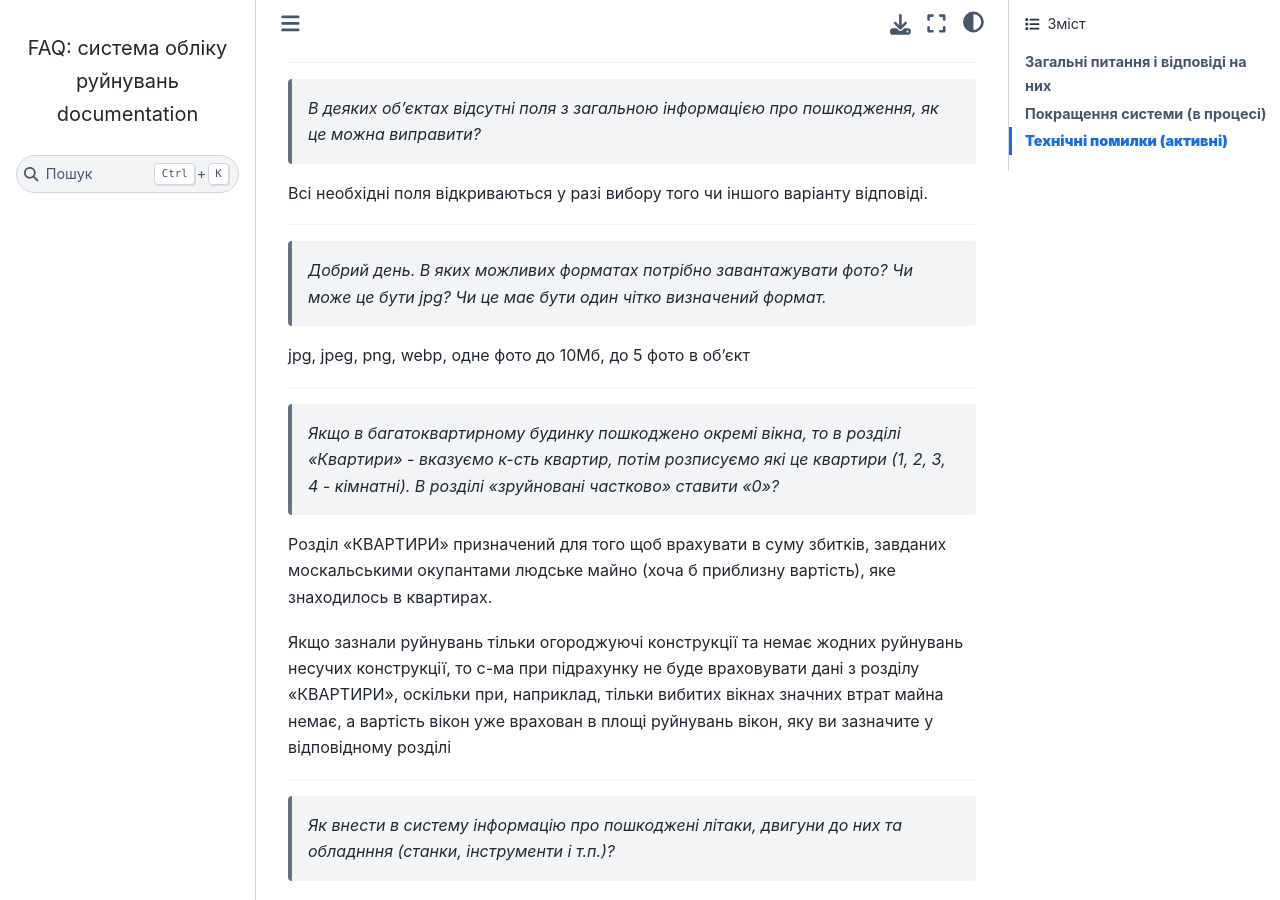
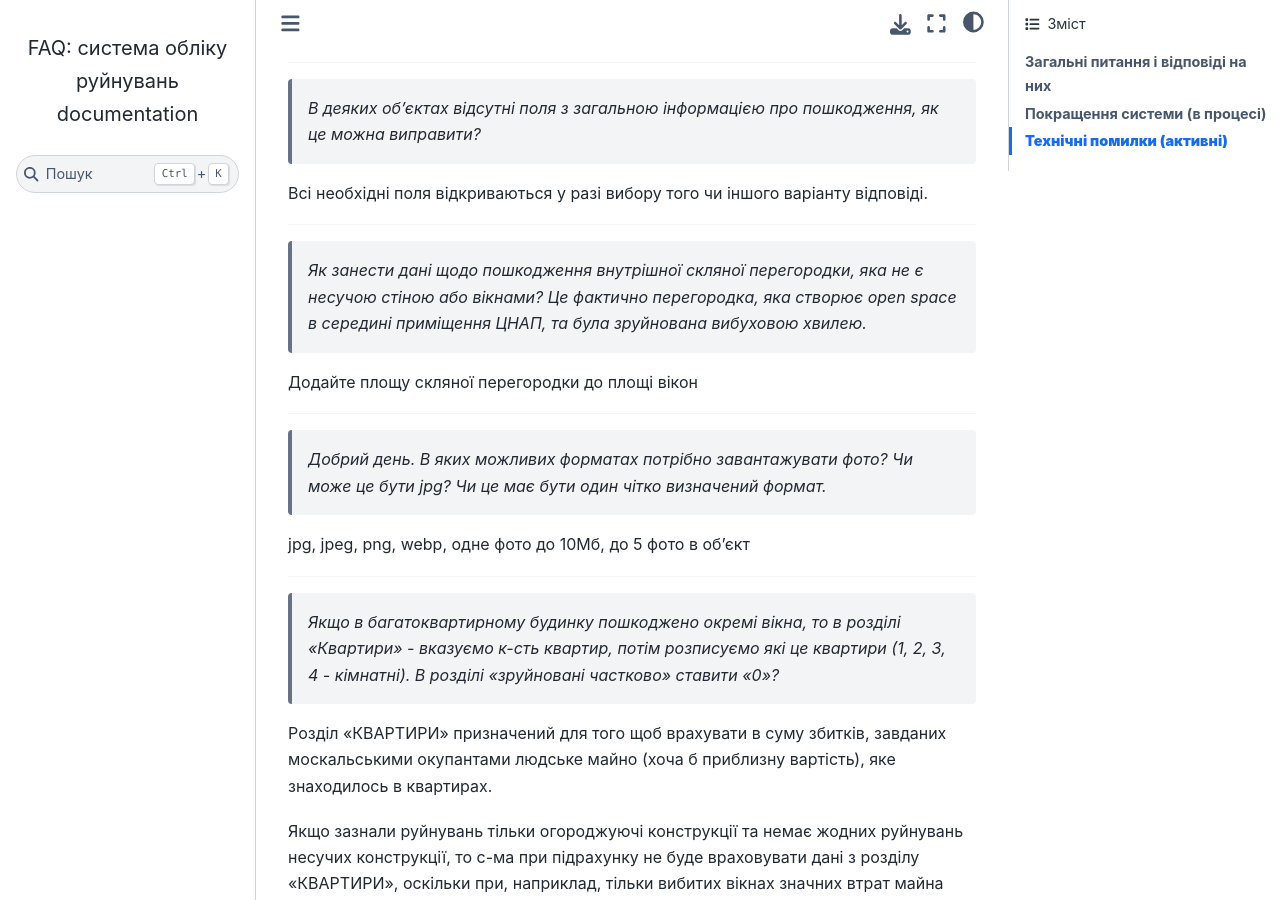
Before and after one commit to hp0404/docs.rebuild, a Sphinx documentation site: the page built from docs/source/index.md, in a window 1280 px wide and 900 px high, scrolled down 15022 px. Built offline with Sphinx 7.4.7 and the Sphinx Book theme 1.1.4, drawn with Linux system fonts in a browser that asks for light colours; some of the changed text lies outside the part shown.

Commit message:
Updated docs

```diff
--- a/docs/source/index.md
+++ b/docs/source/index.md
@@ -374,6 +374,11 @@
 Всі необхідні поля відкриваються у разі вибору того чи іншого варіанту відповіді.
 
 ---
+> *Як занести дані щодо пошкодження внутрішної скляної перегородки, яка не є несучою стіною або вікнами? Це фактично перегородка, яка створює  open space в середині приміщення ЦНАП, та була зруйнована вибуховою хвилею.*
+
+Додайте площу скляної перегородки до площі вікон
+
+---
 > *Добрий день. В яких можливих форматах потрібно завантажувати фото? Чи може це бути jpg? Чи це має бути один чітко визначений формат.*
 
 jpg, jpeg, png, webp, одне фото до 10Мб, до 5 фото в об'єкт
```
Also changed, not shown: other parts of docs/source/index.md (+1 -1 lines).
